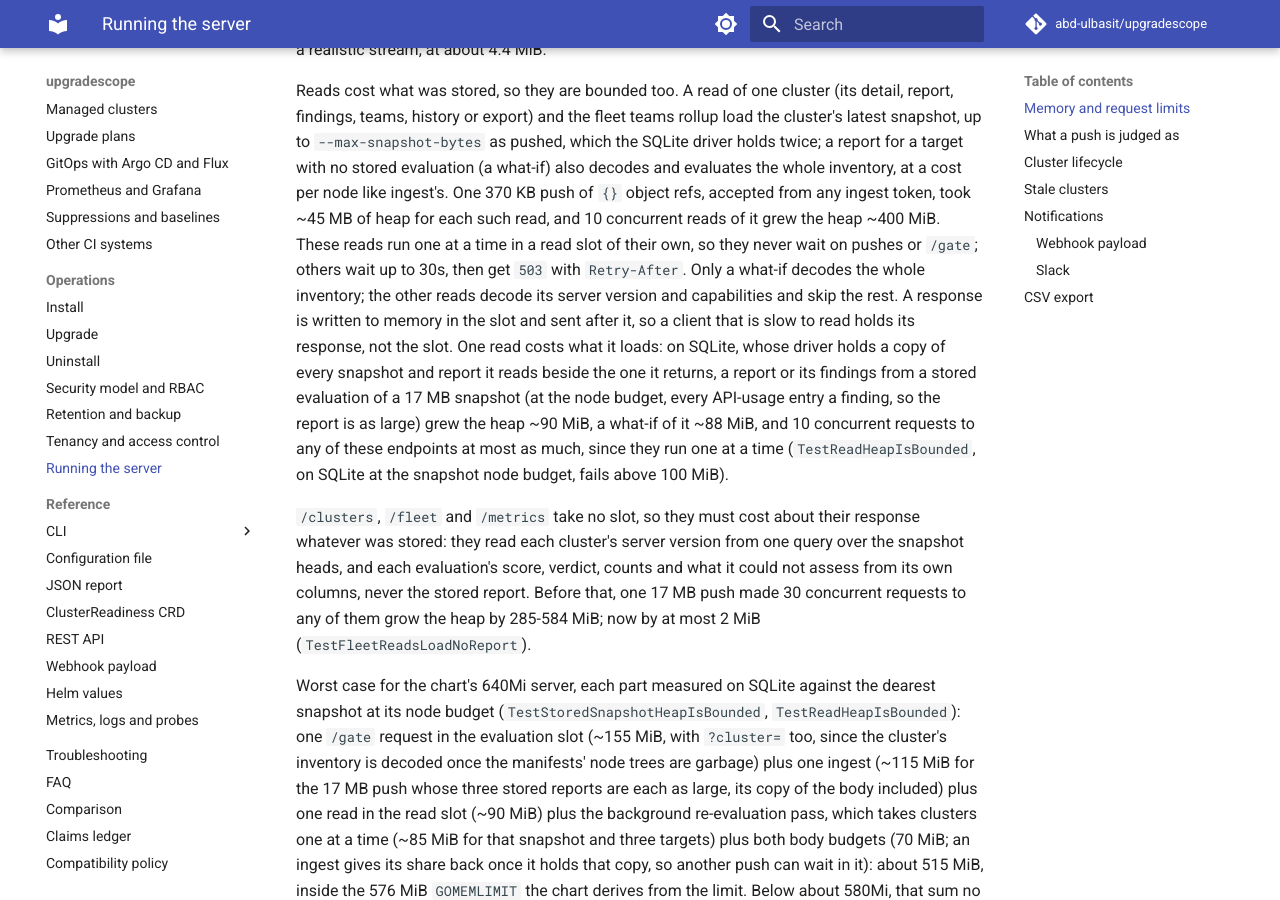
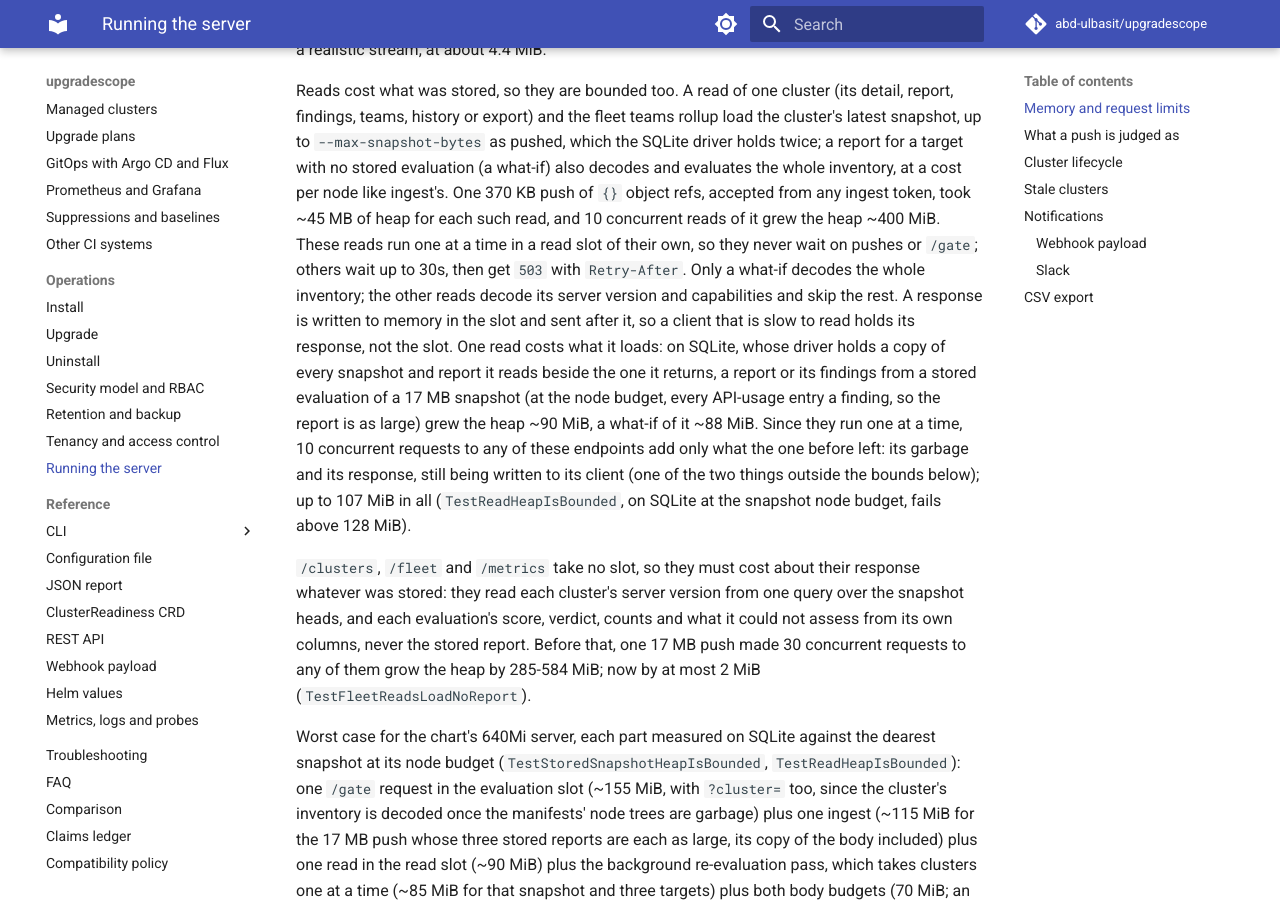
Before and after one commit to abd-ulbasit/upgradescope, an MkDocs documentation site: the page built from docs/operations.md, in a window 1280 px wide and 900 px high, scrolled down 1506 px. Built offline with MkDocs 1.6.1 and Material for MkDocs 9.7.7, drawn with Linux system fonts in a browser that asks for light colours; comment, search, counter and statistics services are not loaded.

Commit message:
test(server): count the previous read's response in maxReadHeap
With 10 concurrent reads of the 17 MB snapshot's report on SQLite, the
read in the slot (~90 MiB) overlaps the response of the one before it,
as large as the report, while that one is still written to its client;
in a full package run that measured 107 MiB and failed the 100 MiB
bound. The response being sent is one of the two things the operations
page already places outside the bounds, so maxReadHeap is now 128 MiB,
and the page and claim SE-05c say what the figure holds.

Refs #121

Co-Authored-By: Claude Fable 5 <noreply@anthropic.com>

```diff
--- a/docs/operations.md
+++ b/docs/operations.md
@@ -72,10 +72,12 @@ costs what it loads: on SQLite, whose driver holds a copy of every
 snapshot and report it reads beside the one it returns, a report or its
 findings from a stored evaluation of a 17 MB snapshot (at the node
 budget, every API-usage entry a finding, so the report is as large)
-grew the heap ~90 MiB, a what-if of it ~88 MiB, and 10 concurrent
-requests to any of these endpoints at most as much, since they run one
-at a time (`TestReadHeapIsBounded`, on SQLite at the snapshot node
-budget, fails above 100 MiB).
+grew the heap ~90 MiB, a what-if of it ~88 MiB. Since they run one at a
+time, 10 concurrent requests to any of these endpoints add only what the
+one before left: its garbage and its response, still being written to
+its client (one of the two things outside the bounds below); up to
+107 MiB in all (`TestReadHeapIsBounded`, on SQLite at the snapshot node
+budget, fails above 128 MiB).
 
 `/clusters`, `/fleet` and `/metrics` take no slot, so they must cost
 about their response whatever was stored: they read each cluster's
```
Also changed, not shown: docs/claims.md (+1 -1 lines), 1 other file.
